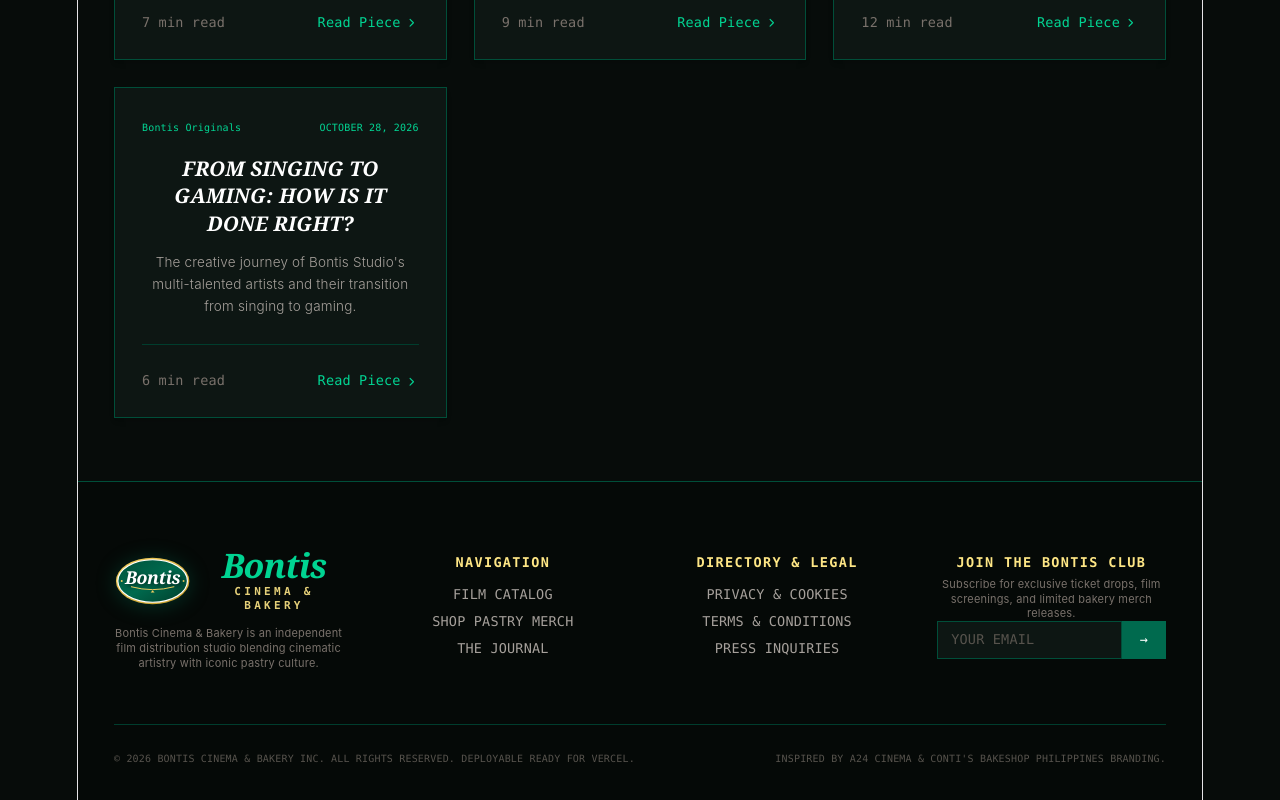
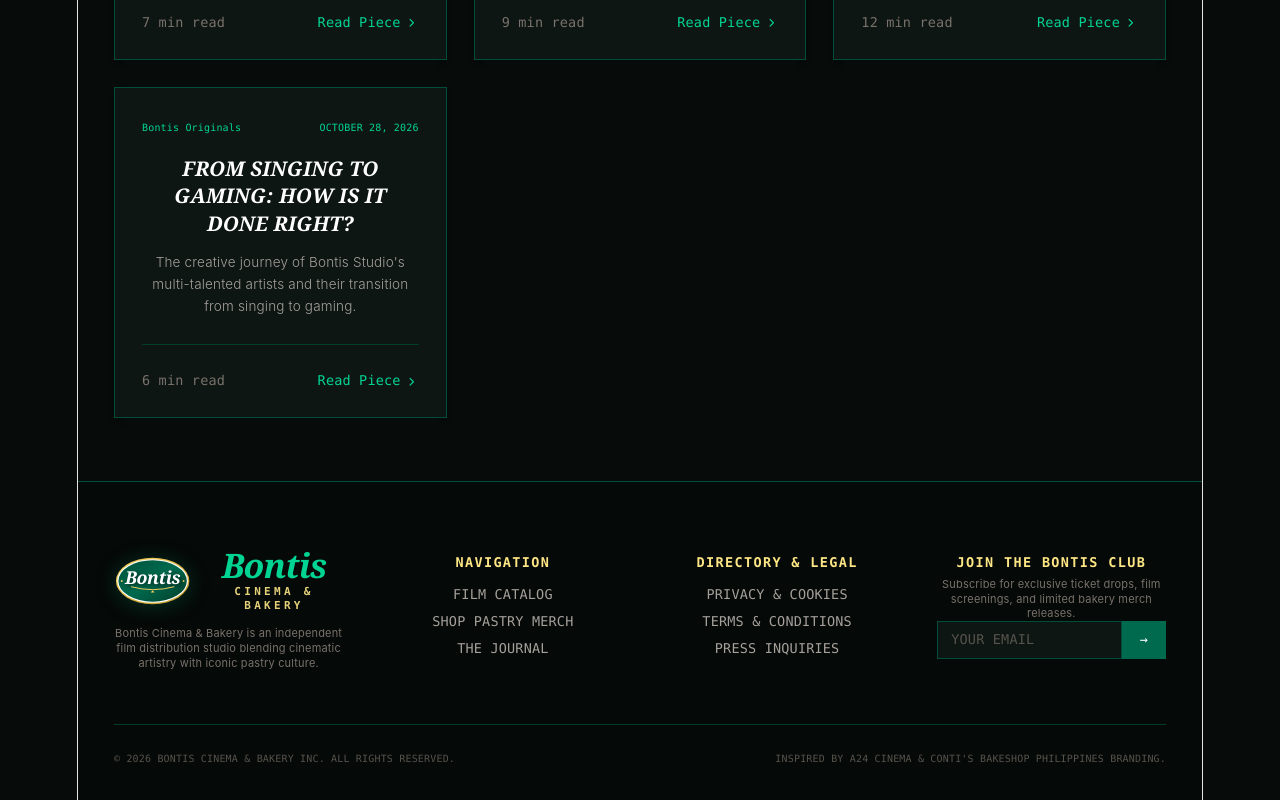
Before and after one commit to hqrwr21/josh-day, a React (Vite) app: page / in a window 1280 px wide. Shown: the part 4317-5117 px from the top of the page. Built offline with nearby package versions, Linux system fonts and the light colour scheme.

Commit message:
Adjust interval timing and footer content
Updated interval duration for hero index rotation and removed deployment note from footer.

```diff
--- a/src/App.jsx
+++ b/src/App.jsx
@@ -309,7 +309,7 @@
     if (activeTrailerUrl || selectedFilm) return;
     const interval = setInterval(() => {
       setHeroIndex((prev) => (prev + 1) % featuredFilms.length);
-    }, 7000);
+    }, 10000);
     return () => clearInterval(interval);
   }, [featuredFilms.length, activeTrailerUrl, selectedFilm]);
 
@@ -1050,7 +1050,7 @@
         </div>
 
         <div className="max-w-7xl mx-auto border-t border-[#003d2d] mt-12 pt-6 flex flex-col sm:flex-row items-center justify-between text-stone-600 text-[10px]">
-          <p>© {new Date().getFullYear()} BONTIS CINEMA & BAKERY INC. ALL RIGHTS RESERVED. DEPLOYABLE READY FOR VERCEL.</p>
+          <p>© {new Date().getFullYear()} BONTIS CINEMA & BAKERY INC. ALL RIGHTS RESERVED.</p>
           <p>INSPIRED BY A24 CINEMA & CONTI'S BAKESHOP PHILIPPINES BRANDING.</p>
         </div>
       </footer>
```
